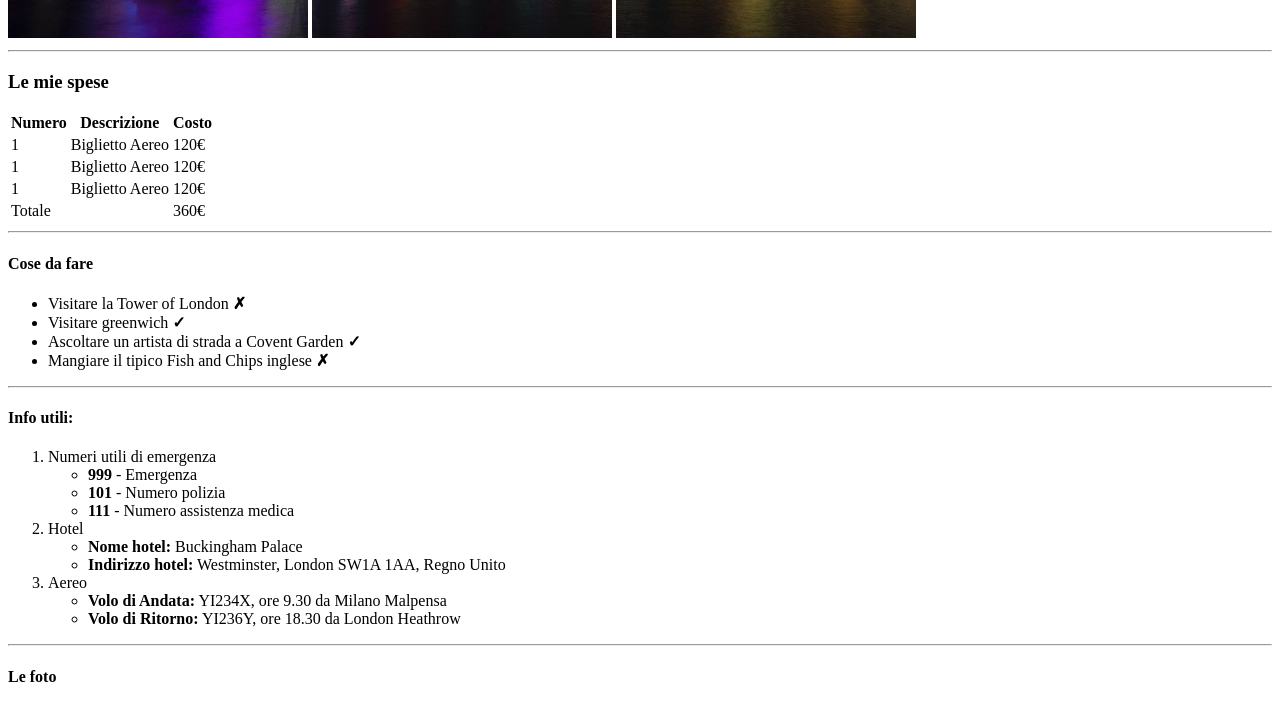
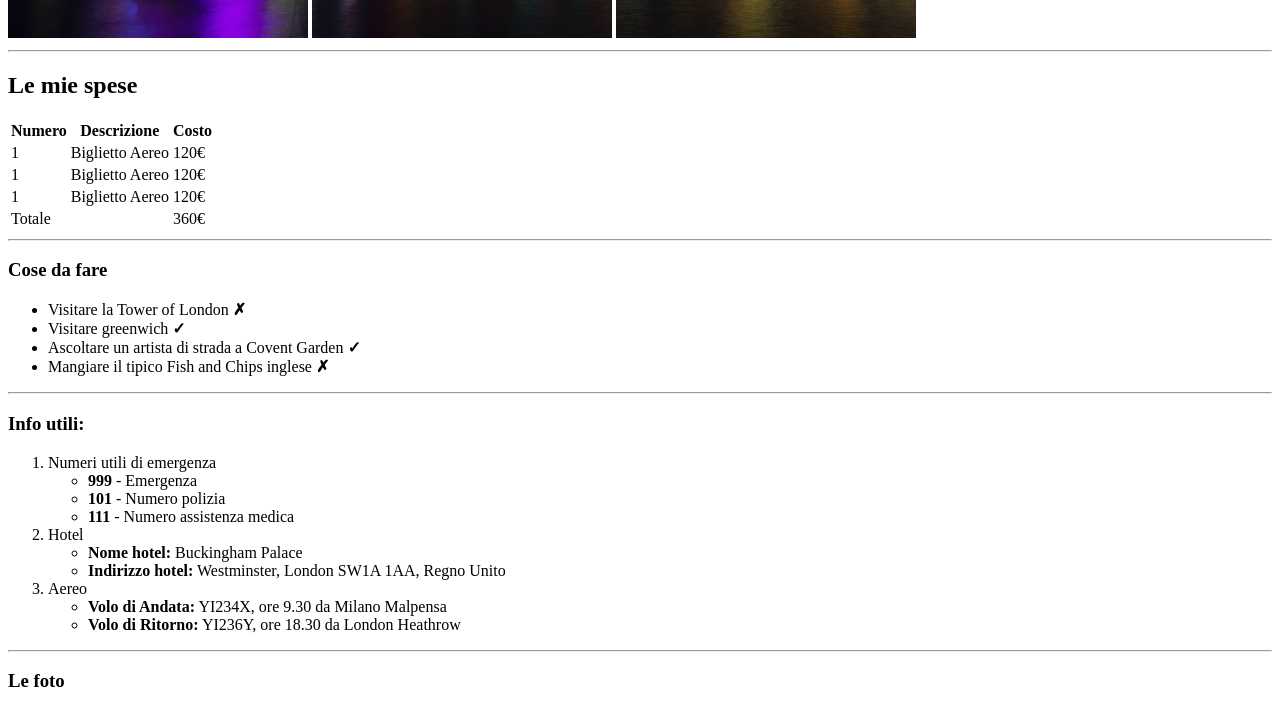
Before and after one commit to DoinaGanceriuc/html-london-trip, a plain HTML site: page index.html in a window 1280 px wide. Shown: the part 642-1346 px from the top of the page. Drawn offline with Linux system fonts and the light colour scheme; grey boxes are pictures that could not be loaded.

Commit message:
aggiornati h2 e h3

```diff
--- a/index.html
+++ b/index.html
@@ -20,7 +20,7 @@
     <!-- sezione main -->
     <main>
         <!-- tabella info spese -->
-        <h3>Le mie spese</h3>
+        <h2>Le mie spese</h2>
         <table>
             <thead>
                 <tr>
@@ -60,7 +60,7 @@
         <!-- /fine tabella info spese -->
         <hr>
         <!-- sezione lista non ordinata cose da fare -->
-        <h4>Cose da fare</h4>
+        <h3>Cose da fare</h3>
         <ul>
             <li>Visitare la Tower of London <strong>&cross;</strong></li>
             <li>Visitare greenwich <strong>&check;</strong></li>
@@ -70,7 +70,7 @@
         <!-- /fine sezione lista non ordinata cose da fare -->
         <hr>
         <!-- sezione lista ordinata e non ordinata info utili -->
-        <h4>Info utili:</h4>
+        <h3>Info utili:</h3>
         <ol>
             <li>Numeri utili di emergenza
                 <ul>
@@ -99,7 +99,7 @@
 
     <!-- sezione footer -->
     <footer>
-        <h4>Le foto</h4>
+        <h3>Le foto</h3>
         <img src="https://www.abta.com/sites/default/files/styles/large/public/media/uploads/london-400x400-compressor_0.jpg" alt="Cattedrale di San Paolo">
         <img src="https://pokerstarscareers.com/wp-content/uploads/2020/01/London-Wider-Area-e1597319992670-400x400.jpg" alt="New Covent Garden Market">
     <!-- /foto -->
```
